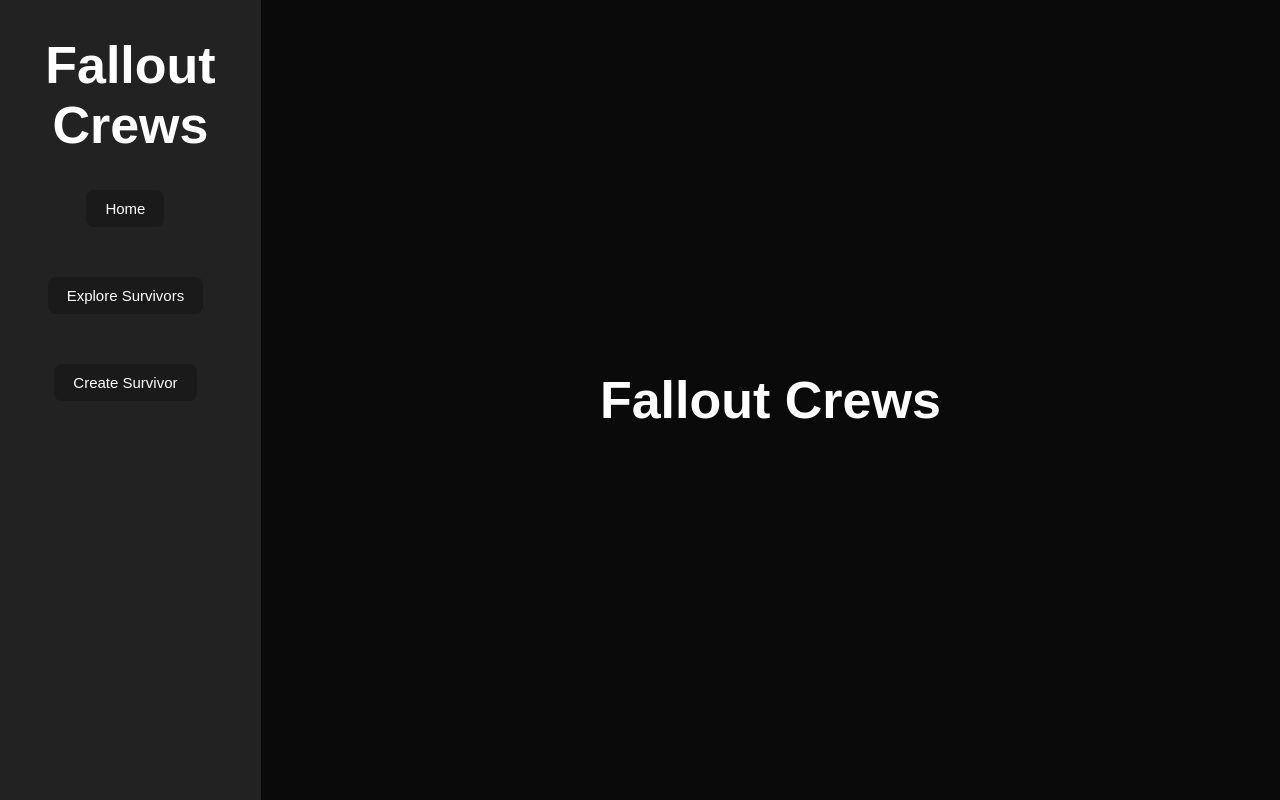
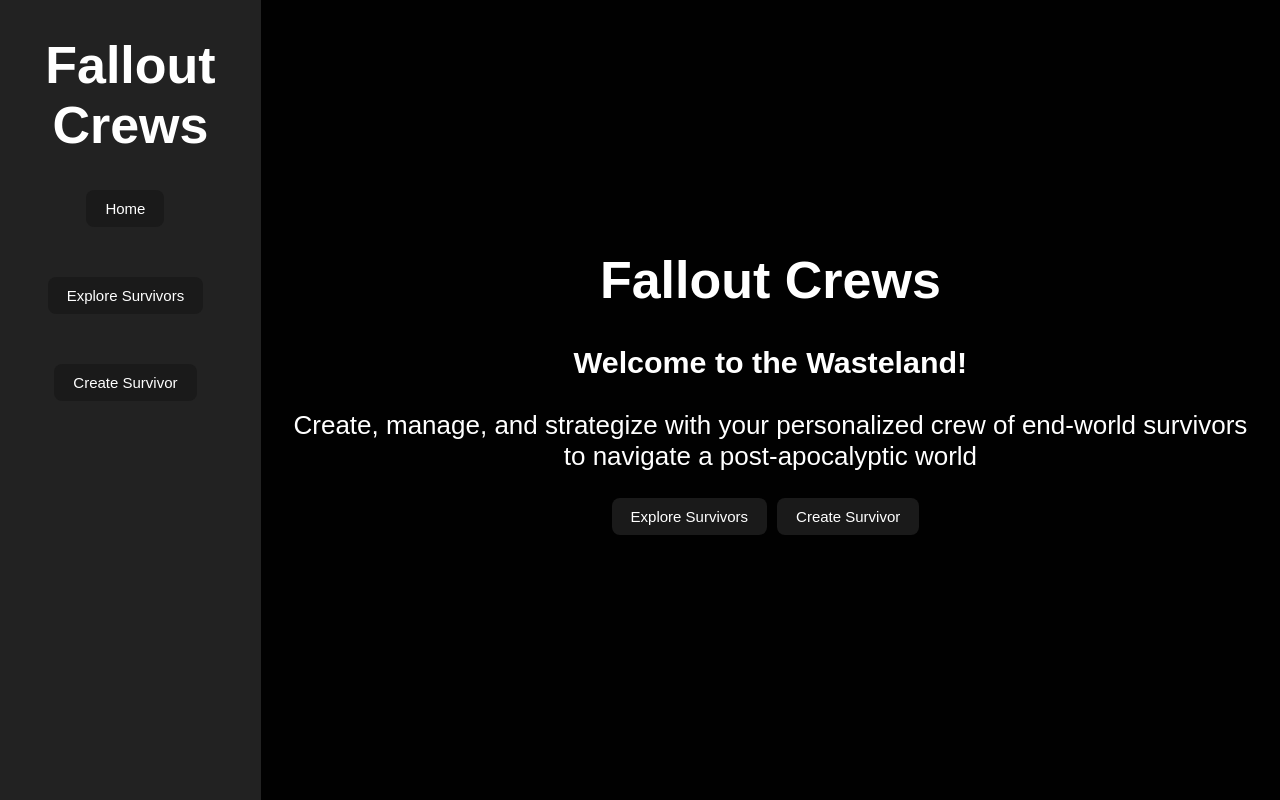
Before and after one commit to lumberger22/FalloutCrews, a React (Vite) app: page / in a window 1280 px wide. Built offline with nearby package versions, Linux system fonts and the light colour scheme.

Commit message:
Create Home page layout and add nav buttons

```diff
--- a/src/pages/Home.jsx
+++ b/src/pages/Home.jsx
@@ -1,7 +1,16 @@
+import { Link } from 'react-router-dom'
+import './Home.css';
+
 export default function Home() {
   return (
-    <div>
-      <h1>Fallout Crews</h1>
+    <div className='home--page'>
+      <h1 className="title">Fallout Crews</h1>
+      <h3 className="subtitle">Welcome to the Wasteland!</h3>
+      <p className="description">Create, manage, and strategize with your personalized crew of end-world survivors to navigate a post-apocalyptic world</p>
+      <div className="btn--container">
+        <Link to="/crew"><button className="navBtn"> Explore Survivors </button></Link>
+        <Link to="/new"><button className="navBtn"> Create Survivor </button></Link>
+        </div>
     </div>
   );
 }
```
